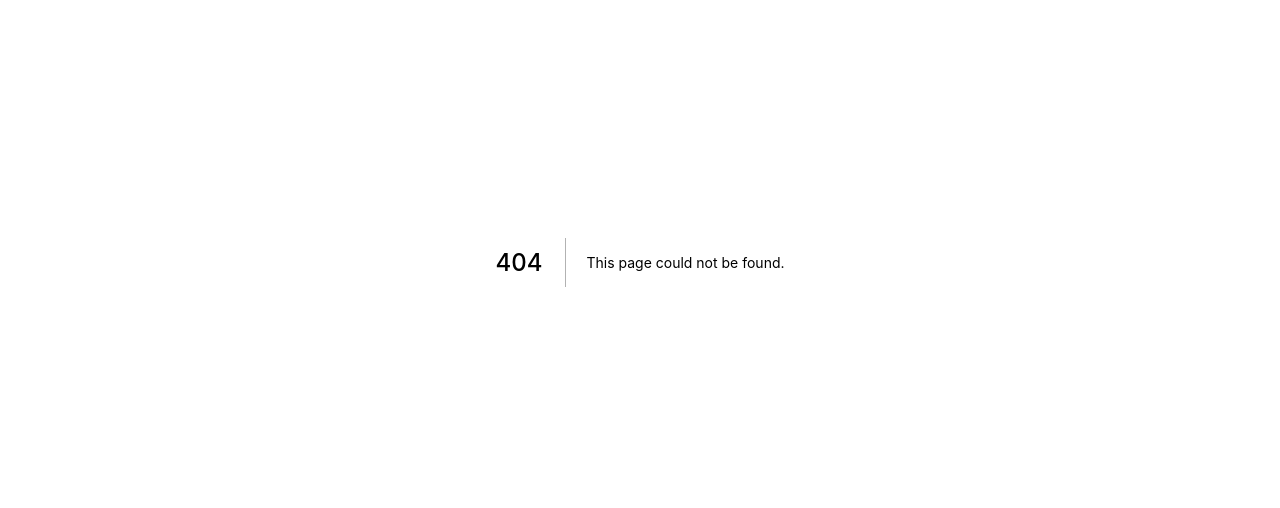
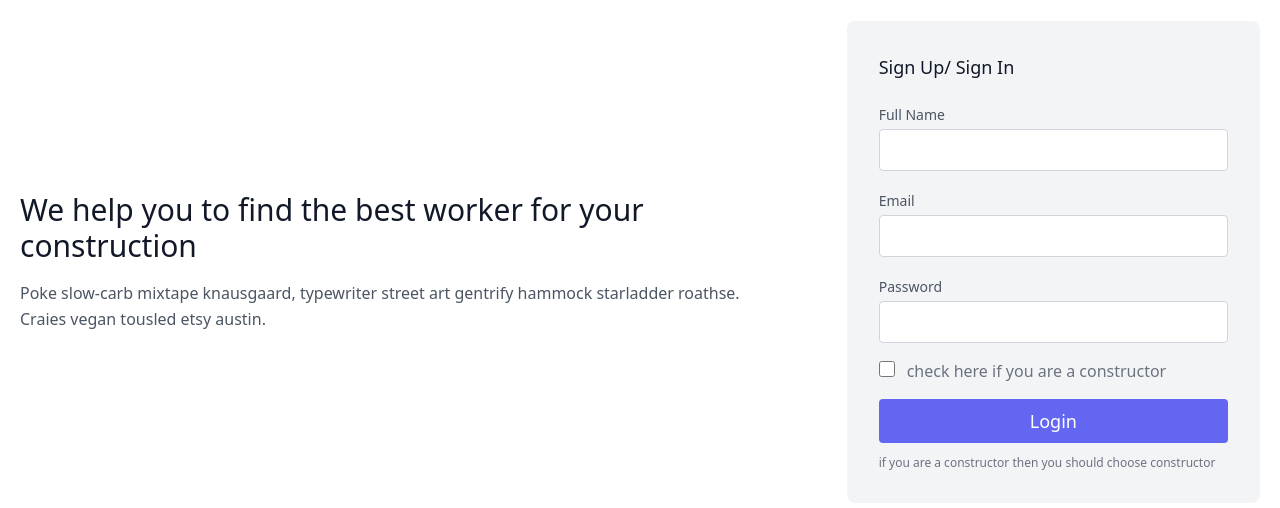
Before and after one commit to basilmuhammed/get-it-done, a Next.js app: page /registration in a window 1280 px wide. Before the commit this address had no page. Shown: the part 138-646 px from the top of the page. Built offline with nearby package versions, Linux system fonts and the light colour scheme.

Commit message:
login page added

```diff
--- a/components/NavBar.js
+++ b/components/NavBar.js
@@ -30,15 +30,17 @@
           </Link>
         </div>
         <div className="lg:w-2/5 inline-flex lg:justify-end ml-5 lg:ml-0">
-          <button className="inline-flex items-center font-semibold border-yellow-400 border-2 bg-none py-1 px-3 mx-3 focus:outline-none hover:bg-yellow-400 rounded text-base mt-4 md:mt-0">
-            Sign In
-          </button>
-          <button className="inline-flex items-center font-semibold bg-yellow-400 border-0 py-1 px-3 focus:outline-none hover:bg-gray-200 rounded text-base mt-4 md:mt-0">
+          <Link href="/registration" passHref>
+            <button className="inline-flex items-center font-semibold border-yellow-400 border-2 bg-none py-1 px-3 mx-3 focus:outline-none hover:bg-yellow-400 rounded text-base mt-4 md:mt-0">
+              Sign In
+            </button>
+          </Link>
+          {/* <button className="inline-flex items-center font-semibold bg-yellow-400 border-0 py-1 px-3 focus:outline-none hover:bg-gray-200 rounded text-base mt-4 md:mt-0">
             Sign Out
-          </button>
-          <button className="inline-flex items-center  border-0 py-1 px-3 focus:outline-none rounded text-sm mt-4 md:mt-0">
+          </button> */}
+          {/* <button className="inline-flex items-center  border-0 py-1 px-3 focus:outline-none rounded text-sm mt-4 md:mt-0">
             Log as constructor
-          </button>
+          </button> */}
         </div>
       </div>
     </header>
--- /dev/null
+++ b/components/Registration.js
@@ -0,0 +1,85 @@
+import Link from "next/link";
+import React from "react";
+
+const Registration = () => {
+  return (
+    <section className="text-gray-600 body-font flex h-screen ">
+      <div className="container px-5 py-24 mx-auto flex flex-wrap items-center">
+        <div className="lg:w-3/5 md:w-1/2 md:pr-16 lg:pr-0 pr-0">
+          <h1 className="title-font font-medium text-3xl text-gray-900">
+            We help you to find the best worker for your construction
+          </h1>
+          <p className="leading-relaxed mt-4">
+            Poke slow-carb mixtape knausgaard, typewriter street art gentrify
+            hammock starladder roathse. Craies vegan tousled etsy austin.
+          </p>
+        </div>
+        <div className="lg:w-2/6 md:w-1/2 bg-gray-100 rounded-lg p-8 flex flex-col md:ml-auto w-full mt-10 md:mt-0">
+          <h2 className="text-gray-900 text-lg font-medium title-font mb-5">
+            Sign Up/ Sign In
+          </h2>
+          <div className="relative mb-4">
+            <label
+              htmlFor="full-name"
+              className="leading-7 text-sm text-gray-600"
+            >
+              Full Name
+            </label>
+            <input
+              type="text"
+              id="full-name"
+              name="full-name"
+              className="w-full bg-white rounded border border-gray-300 focus:border-indigo-500 focus:ring-2 focus:ring-indigo-200 text-base outline-none text-gray-700 py-1 px-3 leading-8 transition-colors duration-200 ease-in-out"
+            />
+          </div>
+          <div className="relative mb-4">
+            <label htmFor="email" className="leading-7 text-sm text-gray-600">
+              Email
+            </label>
+            <input
+              type="email"
+              id="email"
+              name="email"
+              className="w-full bg-white rounded border border-gray-300 focus:border-indigo-500 focus:ring-2 focus:ring-indigo-200 text-base outline-none text-gray-700 py-1 px-3 leading-8 transition-colors duration-200 ease-in-out"
+            />
+          </div>
+          <div className="relative mb-4">
+            <label htmFor="email" className="leading-7 text-sm text-gray-600">
+              Password
+            </label>
+            <input
+              type="password"
+              id="password"
+              name="password"
+              className="w-full bg-white rounded border border-gray-300 focus:border-indigo-500 focus:ring-2 focus:ring-indigo-200 text-base outline-none text-gray-700 py-1 px-3 leading-8 transition-colors duration-200 ease-in-out"
+            />
+          </div>
+          <div className="relative mb-4">
+            <input
+              type="checkbox"
+              id="checkbox"
+              name="email"
+              className="h-4 w-4 border-gray-300 rounded text-indigo-600 focus:ring-indigo-500"
+            />
+            <label
+              htmlFor="checkbox"
+              className="ml-3 min-w-0 flex-1 text-gray-500"
+            >
+              check here if you are a constructor
+            </label>
+          </div>
+          <Link href="/" passHref>
+            <button className="text-white bg-indigo-500 border-0 py-2 px-8 focus:outline-none hover:bg-indigo-600 rounded text-lg">
+              Login
+            </button>
+          </Link>
+          <p className="text-xs text-gray-500 mt-3">
+            if you are a constructor then you should choose constructor
+          </p>
+        </div>
+      </div>
+    </section>
+  );
+};
+
+export default Registration;
--- a/pages/index.js
+++ b/pages/index.js
@@ -8,7 +8,7 @@
   return (
     <div>
       <Head>
-        <title>Create Next App</title>
+        <title>get it done</title>
         <meta name="description" content="Generated by create next app" />
         <link rel="icon" href="/favicon.ico" />
       </Head>
--- /dev/null
+++ b/pages/registration.js
@@ -0,0 +1,11 @@
+import Registration from "../components/Registration";
+
+const registration = () => {
+  return (
+    <>
+      <Registration />
+    </>
+  );
+};
+
+export default registration;
```
